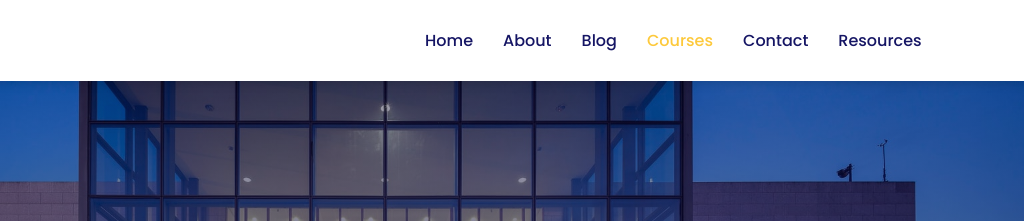
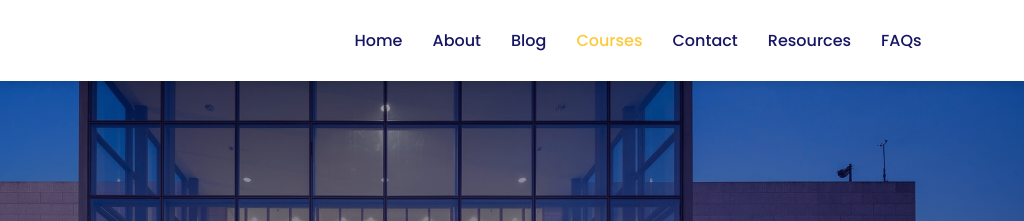
Before and after one commit to MuhammadSalman100/Final-Project, a plain HTML site: page Course-inner7.html in a window 1280 px wide. Shown: the top 221 px of the page, 256-1280 px from the left. Drawn offline with nearby package versions, Linux system fonts and the light colour scheme.

Commit message:
Update Course-inner7.html

```diff
--- a/Course-inner7.html
+++ b/Course-inner7.html
@@ -33,6 +33,7 @@
                 <li><a class="active" href="course.html">Courses</a></li>
                 <li><a href="contact.html">Contact</a></li>
                 <li><a href="student.html">Resources</a></li>
+                <li><a href="faq.html">FAQs</a></li>
             </ul>
             <img src="/Assets/images/menu.png" alt="" id="menu-btn">
         </div>
```
